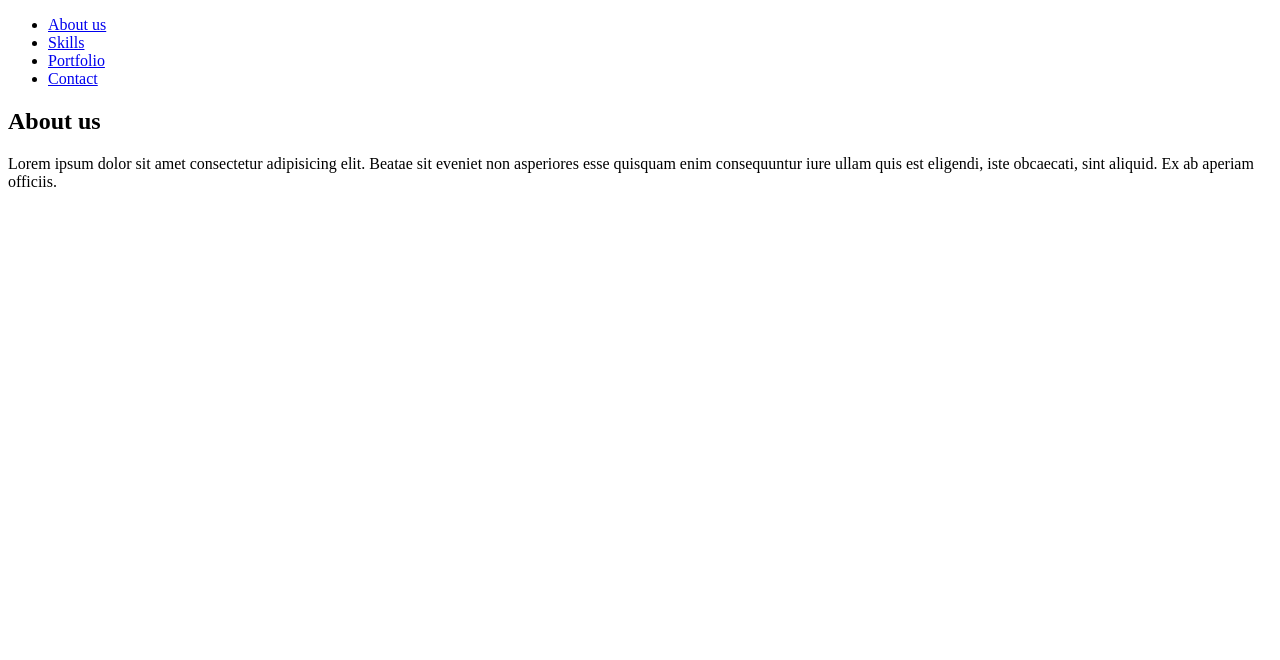
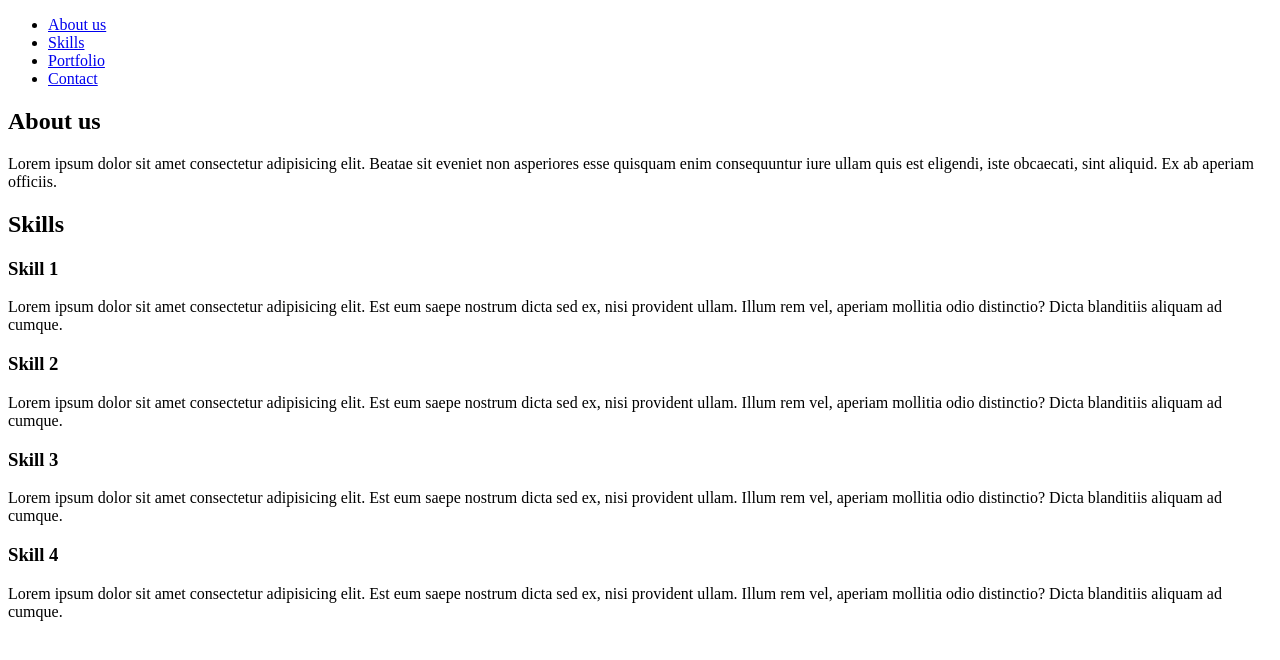
Before and after one commit to wierzbaninho/zadanie-strona, a plain HTML site: page index.html in a window 1280 px wide. Drawn offline with Linux system fonts and the light colour scheme.

Commit message:
utworzenie sekcji Skills

```diff
--- a/index.html
+++ b/index.html
@@ -20,5 +20,13 @@
         <p>Lorem ipsum dolor sit amet consectetur adipisicing elit. Beatae sit eveniet non asperiores esse quisquam enim consequuntur iure ullam quis est eligendi, iste obcaecati, sint aliquid. Ex ab aperiam officiis.</p>
 
     </section>
+    <section>
+        <h2>Skills</h2>
+        <div class="skill"> <h3>Skill 1</h3> <p>Lorem ipsum dolor sit amet consectetur adipisicing elit. Est eum saepe nostrum dicta sed ex, nisi provident ullam. Illum rem vel, aperiam mollitia odio distinctio? Dicta blanditiis aliquam ad cumque.</p>
+        <div class="skill"> <h3>Skill 2</h3> <p>Lorem ipsum dolor sit amet consectetur adipisicing elit. Est eum saepe nostrum dicta sed ex, nisi provident ullam. Illum rem vel, aperiam mollitia odio distinctio? Dicta blanditiis aliquam ad cumque.</p>
+        <div class="skill"> <h3>Skill 3</h3> <p>Lorem ipsum dolor sit amet consectetur adipisicing elit. Est eum saepe nostrum dicta sed ex, nisi provident ullam. Illum rem vel, aperiam mollitia odio distinctio? Dicta blanditiis aliquam ad cumque.</p>
+        <div class="skill"> <h3>Skill 4</h3> <p>Lorem ipsum dolor sit amet consectetur adipisicing elit. Est eum saepe nostrum dicta sed ex, nisi provident ullam. Illum rem vel, aperiam mollitia odio distinctio? Dicta blanditiis aliquam ad cumque.</p>
+
+    </section>
 </body>
 </html>
```
